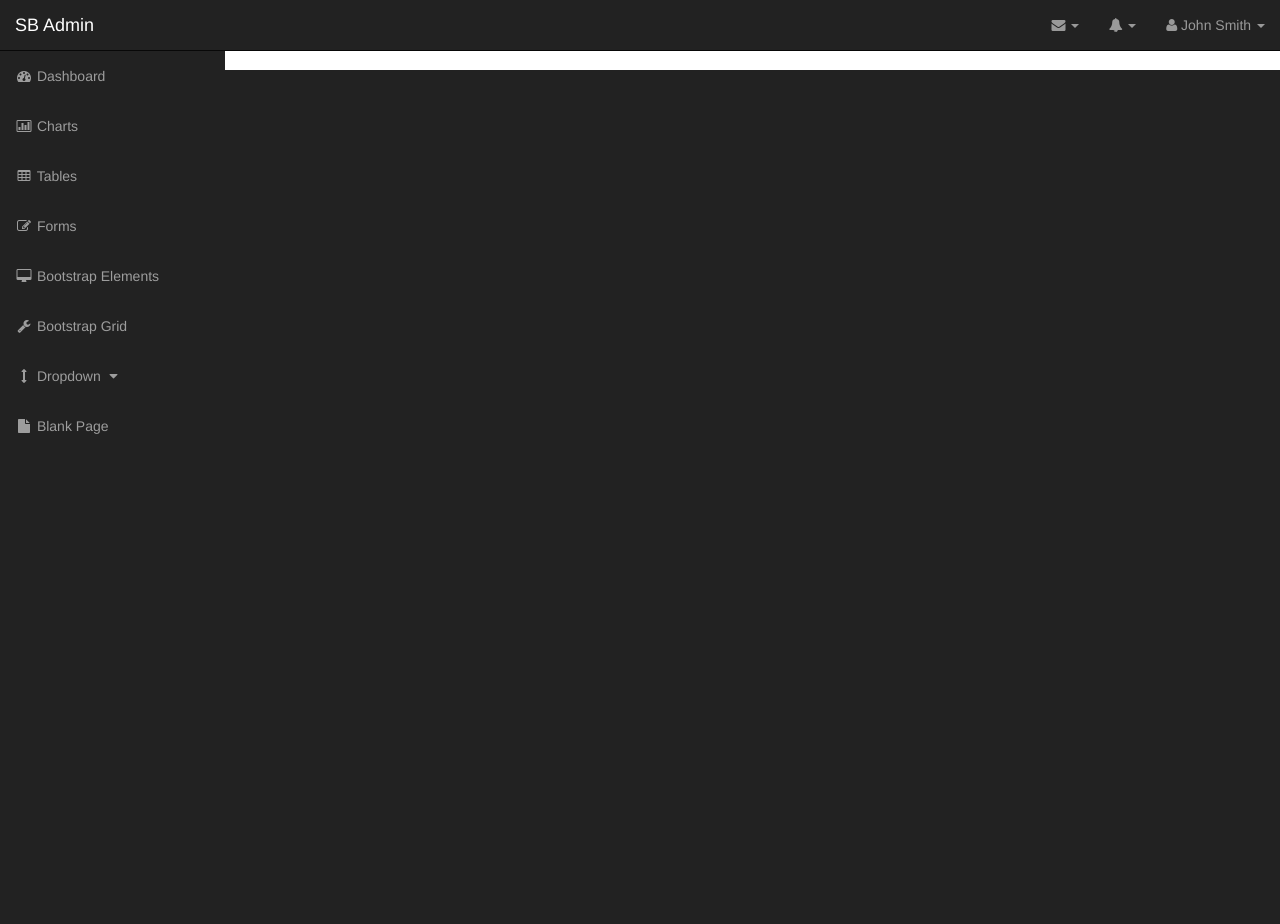
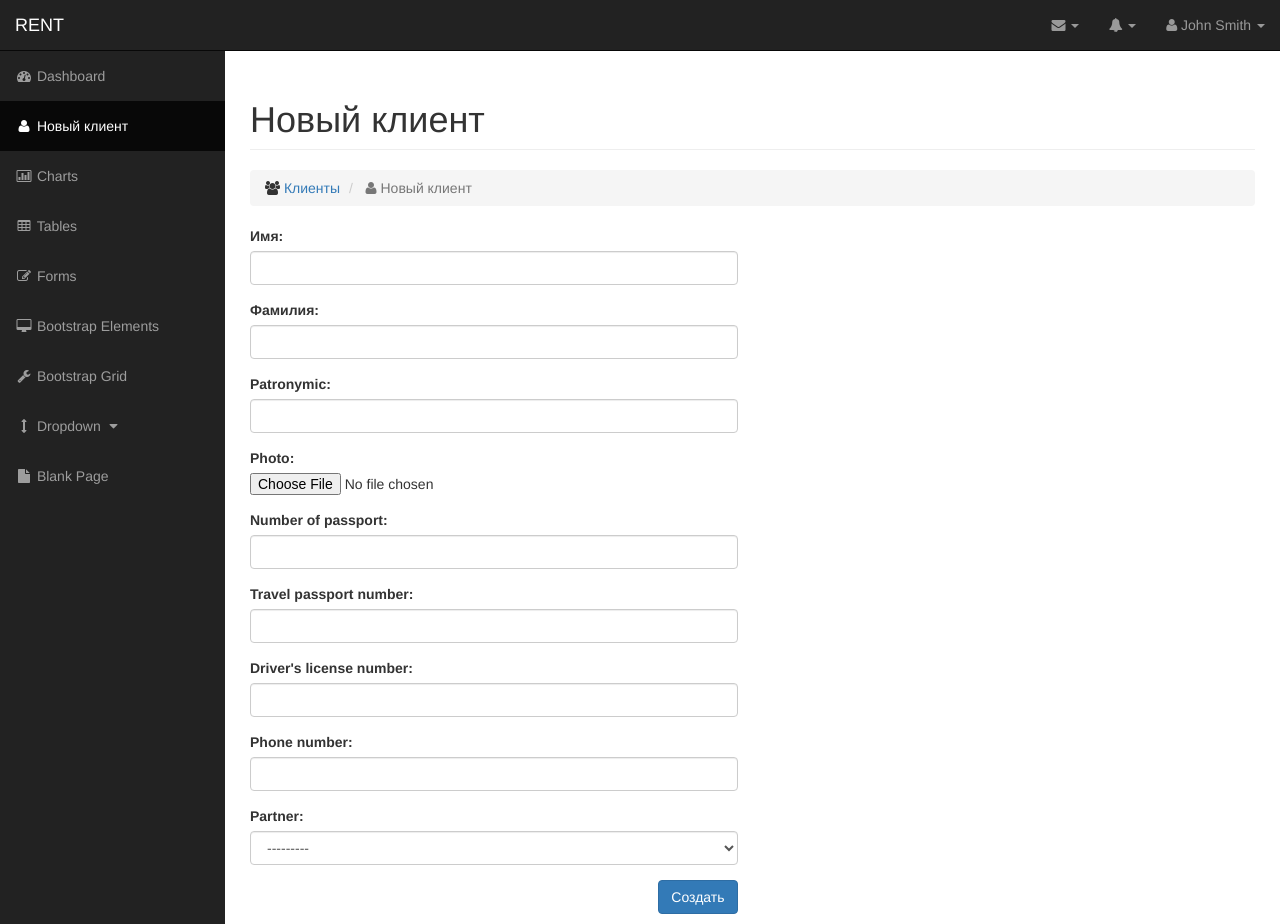
Before and after one commit to cephey/rent, a Django app: page /users/create/ in a window 1280 px wide. Before the commit the page ends 434 px from the top, so only its background shows below. Run offline with Django 3.2, Linux system fonts and the light colour scheme; data comes from the database, SQL or seed files in the repository; both versions use the stored data as it was after the commit; grey boxes labelled with a size stand in for pictures from a placeholder-image service; some libraries are stand-ins or nearby versions.

Commit message:
add simple create user page

```diff
--- a/src/templates/base.html
+++ b/src/templates/base.html
@@ -28,7 +28,7 @@
                     <span class="icon-bar"></span>
                     <span class="icon-bar"></span>
                 </button>
-                <a class="navbar-brand" href="{% url 'pages:index' %}">SB Admin</a>
+                <a class="navbar-brand" href="{% url 'pages:index' %}">RENT</a>
             </div>
 
             <!-- Top Menu Items -->
@@ -139,6 +139,9 @@
                     <li class="{% block menu_index %}{% endblock %}">
                         <a href="{% url 'pages:index' %}"><i class="fa fa-fw fa-dashboard"></i> Dashboard</a>
                     </li>
+                    <li class="{% block menu_new_user %}{% endblock %}">
+                        <a href="{% url 'users:create' %}"><i class="fa fa-fw fa-user"></i> Новый клиент</a>
+                    </li>
                     <li class="{% block menu_charts %}{% endblock %}">
                         <a href="{% url 'pages:charts' %}"><i class="fa fa-fw fa-bar-chart-o"></i> Charts</a>
                     </li>
--- a/src/templates/users/create_client_form.html
+++ b/src/templates/users/create_client_form.html
@@ -1,14 +1,90 @@
 {% extends 'base.html' %}
+{% load css_class %}
 
 {% block title %}Создание нового клиента{% endblock %}
 
-{% block body %}
-    <div class="container">
-        <h1>Создание нового клиента</h1>
-        <form action="" method="post">{% csrf_token %}
-            {{ form.as_p }}
-            <input type="submit" value="Создать" />
+{% block menu_new_user %}active{% endblock %}
+
+{% block container %}
+    <!-- Page Heading -->
+    <div class="row">
+        <div class="col-lg-12">
+            <h1 class="page-header">
+                Новый клиент
+            </h1>
+            <ol class="breadcrumb">
+                <li>
+                    <i class="fa fa-users"></i> <a href="#">Клиенты</a>
+                </li>
+                <li class="active">
+                    <i class="fa fa-user"></i> Новый клиент
+                </li>
+            </ol>
+        </div>
+    </div>
+    <!-- /.row -->
+
+    <div class="row">
+    <div class="col-lg-6">
+
+        <form role="form" action="" method="post">{% csrf_token %}
+
+            <div class="form-group">
+                {{ form.first_name.errors }}
+                {{ form.first_name.label_tag }}
+                {{ form.first_name|add_attributes:"form-control" }}
+                <p class="help-block">{{ form.first_name.help_text }}</p>
+            </div>
+            <div class="form-group">
+                {{ form.last_name.errors }}
+                {{ form.last_name.label_tag }}
+                {{ form.last_name|add_attributes:"form-control" }}
+                <p class="help-block">{{ form.last_name.help_text }}</p>
+            </div>
+            <div class="form-group">
+                {{ form.patronymic.errors }}
+                {{ form.patronymic.label_tag }}
+                {{ form.patronymic|add_attributes:"form-control" }}
+                <p class="help-block">{{ form.patronymic.help_text }}</p>
+            </div>
+            <div class="form-group">
+                {{ form.photo.errors }}
+                {{ form.photo.label_tag }}
+                {{ form.photo }}
+            </div>
+            <div class="form-group">
+                {{ form.passport.errors }}
+                {{ form.passport.label_tag }}
+                {{ form.passport|add_attributes:"form-control" }}
+                <p class="help-block">{{ form.passport.help_text }}</p>
+            </div>
+            <div class="form-group">
+                {{ form.travel_passport.errors }}
+                {{ form.travel_passport.label_tag }}
+                {{ form.travel_passport|add_attributes:"form-control" }}
+                <p class="help-block">{{ form.travel_passport.help_text }}</p>
+            </div>
+            <div class="form-group">
+                {{ form.drive_license.errors }}
+                {{ form.drive_license.label_tag }}
+                {{ form.drive_license|add_attributes:"form-control" }}
+                <p class="help-block">{{ form.drive_license.help_text }}</p>
+            </div>
+            <div class="form-group">
+                {{ form.phone.errors }}
+                {{ form.phone.label_tag }}
+                {{ form.phone|add_attributes:"form-control" }}
+                <p class="help-block">{{ form.phone.help_text }}</p>
+            </div>
+            <div class="form-group">
+                {{ form.partner.errors }}
+                {{ form.partner.label_tag }}
+                {{ form.partner|add_attributes:"form-control" }}
+                <p class="help-block">{{ form.partner.help_text }}</p>
+            </div>
+            <button class="btn btn-primary pull-right" type="submit">Создать</button>
         </form>
+    </div>
     </div>
 {% endblock %}
 
--- /dev/null
+++ b/src/users/templatetags/css_class.py
@@ -0,0 +1,24 @@
+# coding:utf-8
+from django import template
+
+register = template.Library()
+
+
+@register.filter(name='add_attributes')
+def add_attributes(field, css):
+    """
+    Set class and attribute value to field:
+        FROM  'active,form-control,value:100'
+        TO    class="active form-control" value="100"
+    """
+    attrs = {}
+    definition = css.split(',')
+
+    for d in definition:
+        if ':' not in d:
+            attrs['class'] = d
+        else:
+            t, v = d.split(':')
+            attrs[t] = v
+
+    return field.as_widget(attrs=attrs)
--- a/src/users/views.py
+++ b/src/users/views.py
@@ -1,9 +1,9 @@
 #coding:utf-8
-from django.views.generic import FormView
+from django.views.generic import CreateView
 from .forms import CreateClientForm
 
 
-class CreateClientView(FormView):
+class CreateClientView(CreateView):
     template_name = 'users/create_client_form.html'
     form_class = CreateClientForm
     success_url = '/'
```
Also changed, not shown: src/db.sqlite3, src/users/templatetags/__init__.py (added).
